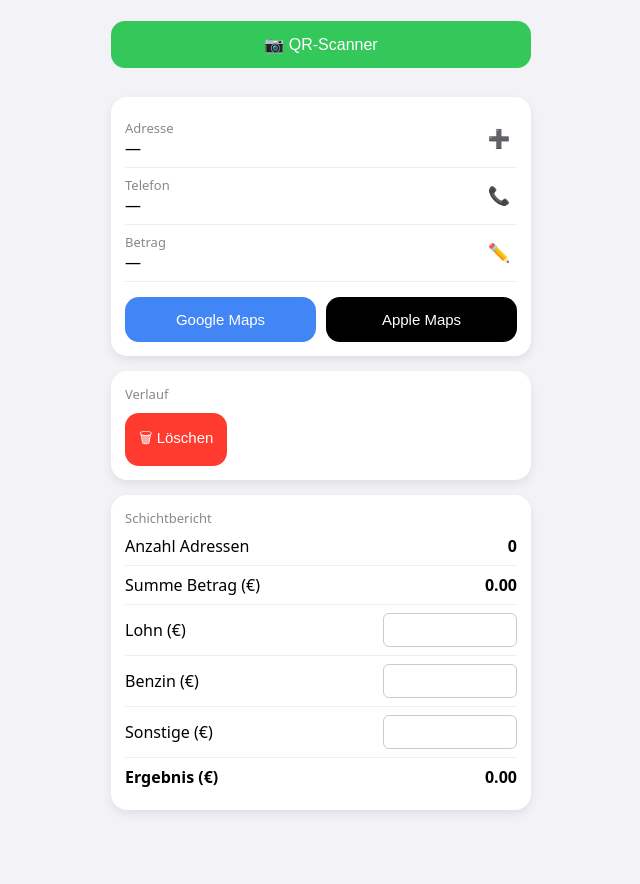
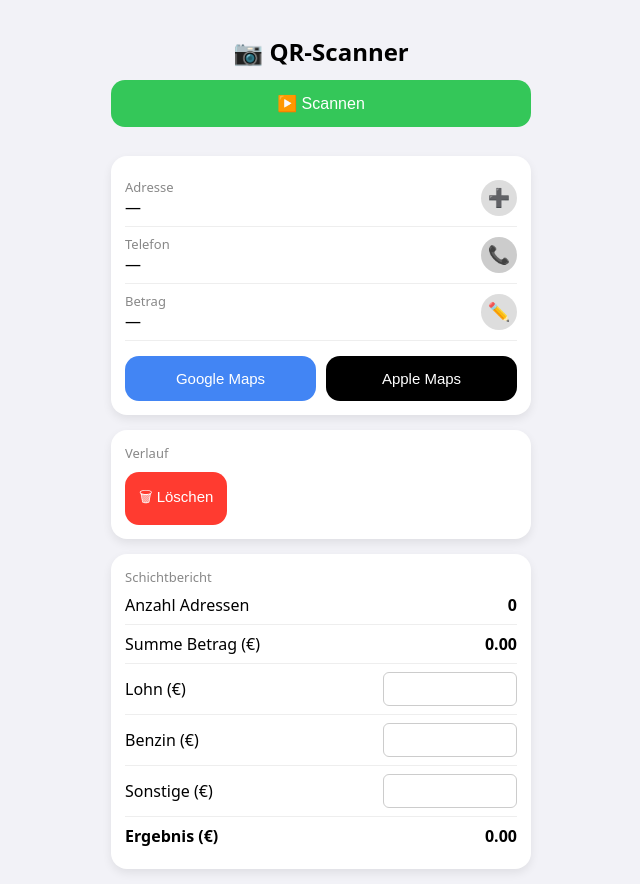
Before and after one commit to braunbobingen-lgtm/qr-app, a plain HTML site: page index.html in a window 1280 px wide. Shown: the whole page, without its empty margins (319-959 px from the left). Before the commit the page ends 825 px from the top, so only its background shows below. Drawn offline with Linux system fonts and the light colour scheme.

Commit message:
Update index.html

```diff
--- a/index.html
+++ b/index.html
@@ -20,6 +20,7 @@ body {
 }
 h2 {
   text-align: center;
+  margin-bottom: 6px;
 }
 
 /* Scanner button */
@@ -94,9 +95,9 @@ h2 {
   padding: 0;
   flex: 0 0 36px;
 }
-
-.weis {
-  background: white;
+.call-btn:disabled { background: #ccc; }
+.zufugen-btn {
+  background: #ddd;
   border: none;
   width: 36px;
   height: 36px;
@@ -111,8 +112,6 @@ h2 {
   padding: 0;
   flex: 0 0 36px;
 }
-.call-btn:disabled { background: white }
-
 .buttons {
   display: flex;
   gap: 10px;
@@ -184,6 +183,7 @@ button {
 .history-item.done {
   opacity: 0.5;
   text-decoration: line-through;
+  background: #d1f5d3;
 }
 
 </style>
@@ -192,7 +192,8 @@ button {
 <body>
 <div class="app">
 
-<button id="scanToggle" class="scan-btn">📷 QR-Scanner</button>
+<h2>📷 QR-Scanner</h2>
+<button id="scanToggle" class="scan-btn">▶️ Scannen</button>
 
 <div id="reader"></div>
 
@@ -202,7 +203,7 @@ button {
       <div class="label">Adresse</div>
       <div class="value" id="address">—</div>
     </div>
-    <button class="weis" id="addBtn">➕ </button>
+    <button class="zufugen-btn" id="addBtn">➕ </button>
   </div>
 
   <div class="row">
@@ -218,14 +219,16 @@ button {
       <div class="label">Betrag</div>
       <div class="value" id="amount">—</div>
     </div>
-    <button class="weis" id="editBtn">✏️</button>
+    <button class="zufugen-btn" id="editBtn">✏️</button>
   </div>
 
   <div class="buttons">
-    <button class="google" id="googleBtn" disabled>Google Maps</button>
-    <button class="apple" id="appleBtn" disabled>Apple Maps</button>
-  </div>
+  <button class="google" id="googleBtn" disabled>Google Maps</button>
+  <button class="apple" id="appleBtn" disabled>Apple Maps</button>
+ </div>
 </div>
+
+
 
 <div class="card">
   <div class="label">Verlauf   </div>
```
